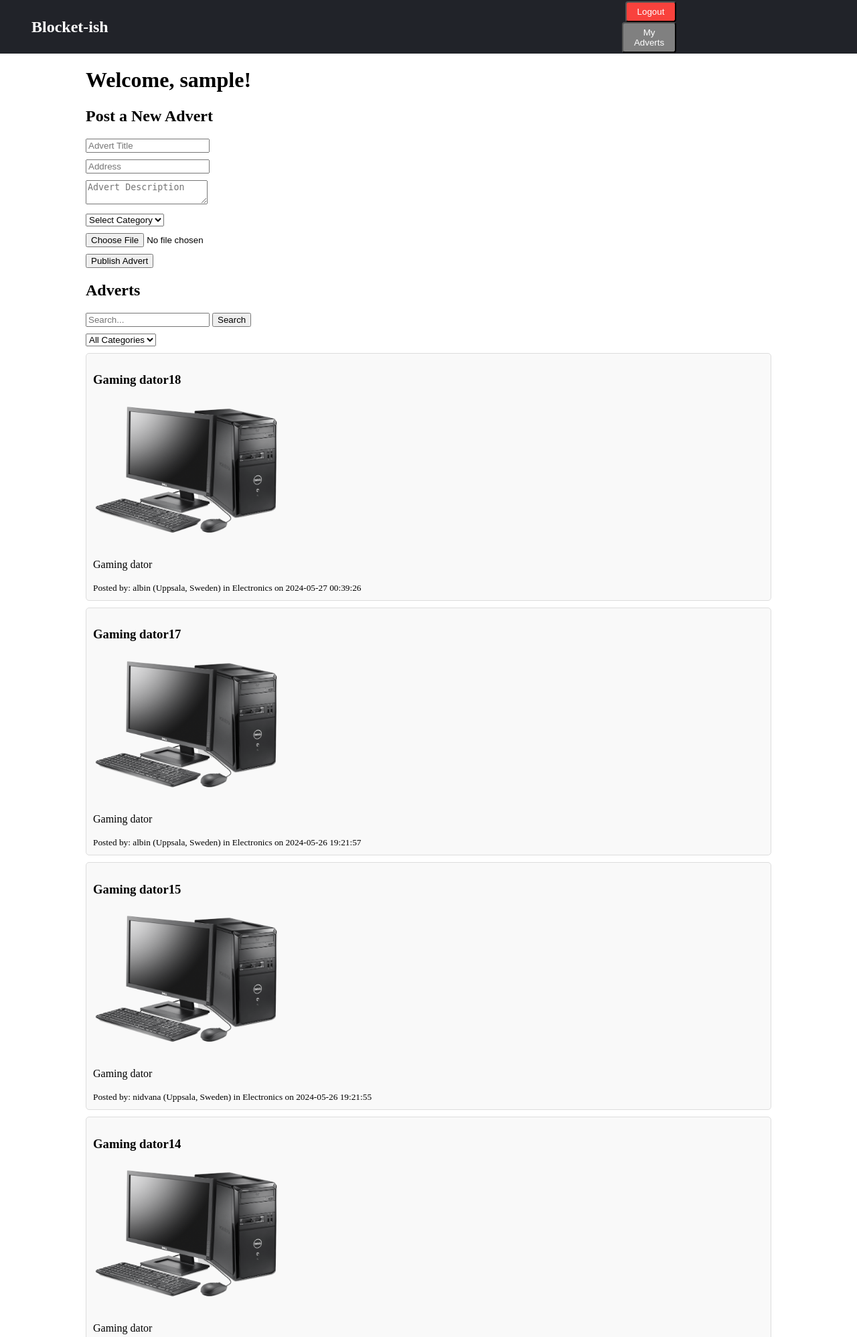
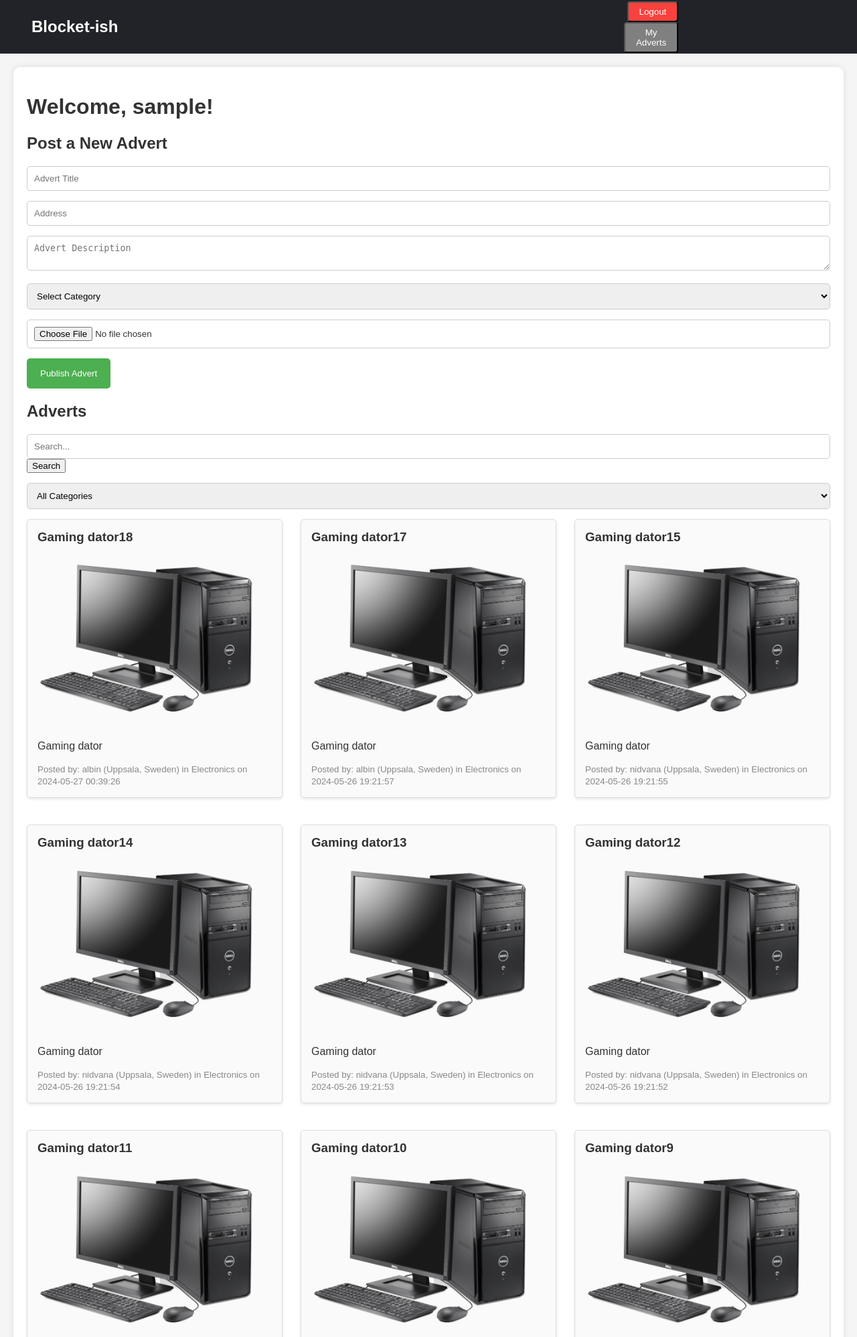
Before and after one commit to ElusiveGecko/ProjektGrupp, a PHP site: page /php/main.php in a window 1280 px wide. Shown: the top 1996 px of the page at 67% size. Run offline with PHP 8.4, Linux system fonts and the light colour scheme; the visitor is signed in with stand-in values (Sample User, id 1); data comes from the database, SQL or seed files in the repository; some libraries are stand-ins or nearby versions.

Commit message:
Some CSS for main page and htaccess file for redirecting to main page

```diff
--- a/css/main.css
+++ b/css/main.css
@@ -1,51 +1,116 @@
-.container {
-    width: 80%;
-    margin: 0 auto;
+/* General styles */
+body {
+    font-family: Arial, sans-serif;
+    background-color: #f5f5f5;
+    color: #333;
 }
 
-.advert-form {
-    margin-bottom: 20px;
+.container {
+    width: 100%; /* Adjusted to use full width for simplicity */
+    max-width: 1200px; /* Ensure it doesn't get too wide */
+    margin: 20px auto;
+    background-color: #fff;
+    padding: 20px;
+    box-shadow: 0 0 10px rgba(0,0,0,0.1);
+    border-radius: 10px;
+}
+
+h1, h2 {
+    color: #333;
 }
 
 .form-group {
-    margin-bottom: 10px;
+    margin-bottom: 15px;
+}
+
+.form-group input,
+.form-group textarea,
+.form-group select {
+    width: 100%;
+    padding: 10px;
+    border: 1px solid #ccc;
+    border-radius: 5px;
+    box-sizing: border-box;
+}
+
+input[type="submit"] {
+    background-color: #4CAF50;
+    color: white;
+    padding: 15px 20px;
+    border: none;
+    border-radius: 5px;
+    cursor: pointer;
+    transition: background-color 0.3s;
+}
+
+input[type="submit"]:hover {
+    background-color: #45a049;
 }
 
 .adverts {
     display: flex;
-    flex-direction: column;
+    flex-wrap: wrap;
+    gap: 20px;
+    justify-content: space-between; /* Ensure space between adverts */
 }
 
 .advert {
     border: 1px solid #ddd;
-    padding: 10px;
-    margin-bottom: 10px;
+    padding: 15px;
     border-radius: 5px;
-    background-color: #f9f9f9;
+    background-color: #fafafa;
+    width: calc(30% - 10px); /* Adjusted to ensure 3 adverts per row */
+    box-shadow: 0 2px 4px rgba(0,0,0,0.1);
+    transition: box-shadow 0.3s;
+    margin-bottom: 20px; /* Add margin to avoid overlapping */
+}
+
+.advert:hover {
+    box-shadow: 0 4px 8px rgba(0,0,0,0.2);
+}
+
+.advert h3 {
+    margin-top: 0;
+}
+
+.advert img {
+    max-width: 100%;
+    border-radius: 5px;
+}
+
+.advert small {
+    color: #888;
 }
 
 .uploaded-image {
-    max-width: 300px;
-    max-height: 300px;
-    width: auto;
+    max-width: 100%;
     height: auto;
     display: block;
     margin: 10px 0;
 }
 
-.page-btn {/* thrown together for test*/
-    padding: 5px 10px;
-    margin: 0 2px;
+.pagination {
+    display: flex;
+    justify-content: center;
+    margin-top: 20px;
+}
+
+.page-btn {
+    padding: 10px 15px;
+    margin: 0 5px;
     border: none;
     background-color: #f0f0f0;
     cursor: pointer;
-    transition: background-color 0.15s, color 0.15s;
+    transition: background-color 0.3s, color 0.3s;
+    border-radius: 5px;
 }
-.page-btn:hover {/* indicates hover*/
-    background-color: rgb(87, 85, 85);
+
+.page-btn:hover {
+    background-color: #666;
     color: white;
 }
-.page-btn.active {/* indicates current page */
-    background-color: rgb(87, 85, 85);
+
+.page-btn.active {
+    background-color: #333;
     color: white;
 }
```
Also changed, not shown: .htaccess (added), css/style.css (line endings or trailing spaces).
